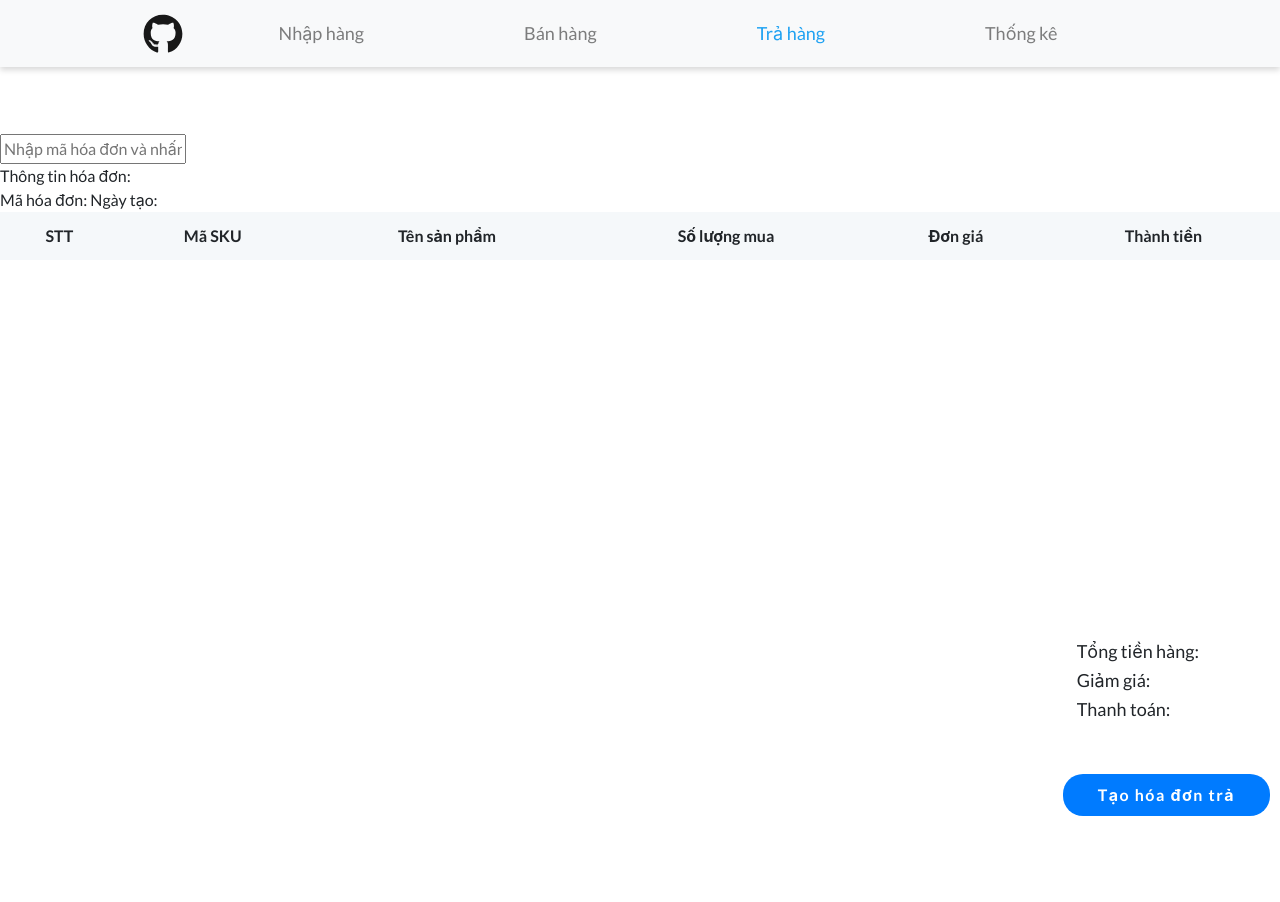
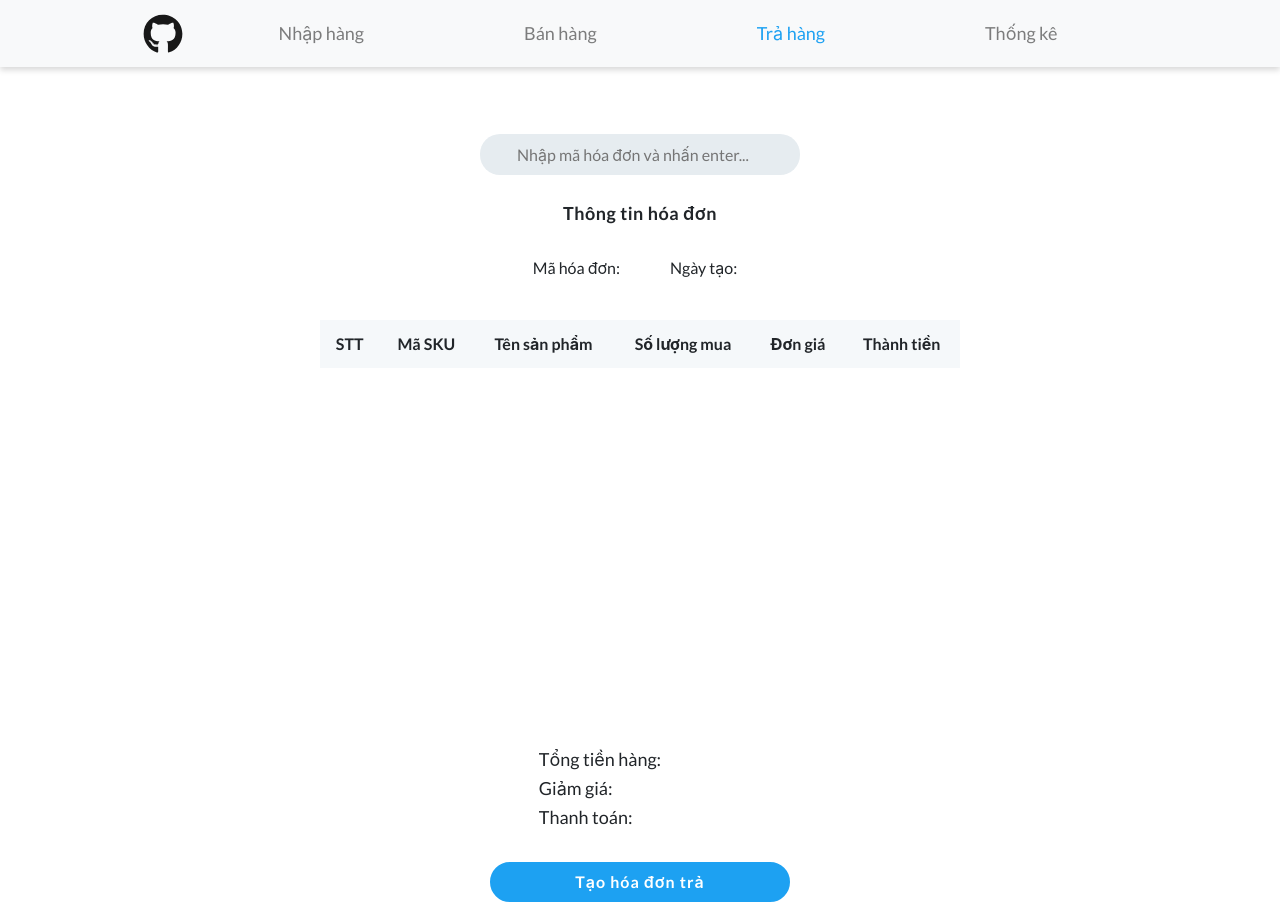
Before and after one commit to TeamJAV/DoAnOOP_version1, a React (Create React App) app in the folder doanoop-react/: page /refund in a window 1280 px wide. Before the commit the page ends 816 px from the top, so only its background shows below. Built offline with nearby package versions, Linux system fonts and the light colour scheme.

Commit message:
default commit

```diff
--- a/doanoop-react/src/App.css
+++ b/doanoop-react/src/App.css
@@ -1,9 +1,9 @@
-@import url('https://fonts.googleapis.com/css2?family=Lato:wght@300;400;700;900&display=swap');
+@import url("https://fonts.googleapis.com/css2?family=Lato:wght@300;400;700;900&display=swap");
 
 body {
   margin: 0;
-  font-family: "Lato",-apple-system, BlinkMacSystemFont, 'Segoe UI', 'Roboto', 'Oxygen',
-    'Ubuntu', 'Cantarell', 'Fira Sans', 'Droid Sans', 'Helvetica Neue',
+  font-family: "Lato", -apple-system, BlinkMacSystemFont, "Segoe UI", "Roboto",
+    "Oxygen", "Ubuntu", "Cantarell", "Fira Sans", "Droid Sans", "Helvetica Neue",
     sans-serif;
   font-weight: 400;
   -webkit-font-smoothing: antialiased;
@@ -11,6 +11,13 @@ body {
 }
 
 code {
-  font-family: source-code-pro, Menlo, Monaco, Consolas, 'Courier New',
+  font-family: source-code-pro, Menlo, Monaco, Consolas, "Courier New",
     monospace;
 }
+
+select:focus,
+button:focus,
+input:focus {
+  outline: none;
+  border: 1px solid #1da1f2;
+}
--- a/doanoop-react/src/components/refund/CreateRefundInvoice.jsx
+++ b/doanoop-react/src/components/refund/CreateRefundInvoice.jsx
@@ -110,18 +110,29 @@ export default class CreateRefundInvoice extends Component {
     }
     return (
       <>
+        <div className="refund-invoice-container">
           <SelectRefundItem
             detail={this.props.detail}
             setDetail={this.setInvoiceDetail}
           ></SelectRefundItem>
+          <div className="center-header-18" style={{ marginBottom: "29px" }}>
+            Danh sách hàng trả lại
+          </div>
           <BatchList
             list={this.state.newRefundInvoice.invoiceDetail}
             type="refund"
             isDeleteAllowed={true}
             delete={this.deleteDetail}
           ></BatchList>
-        <div>Tổng tiền trả lại: {total}</div>
-        <button className="btn-type-2 btn-cancel" onClick={this.props.cancel}>
+          <div className="center-18" style={{ marginBottom: "30px" }}>
+            <span className="mr25">Tổng tiền trả lại:</span>
+            <span>{total}</span>
+          </div>
+          <div style={{ width: "fit-content", margin: "0 auto" }}>
+            <button
+              className="btn-type-2 btn-cancel"
+              onClick={this.props.cancel}
+            >
               Quay lại
             </button>
             <button
@@ -131,12 +142,14 @@ export default class CreateRefundInvoice extends Component {
             >
               Hoàn tiền
             </button>
+          </div>
           <ConfirmModal
             show={this.state.showModal}
             type={this.state.modalType}
             toggleModal={this.handleToggleModal}
             proceed={this.createRefundInvoice}
           ></ConfirmModal>
+        </div>
       </>
     );
   }
--- a/doanoop-react/src/components/refund/InvoiceContainer.jsx
+++ b/doanoop-react/src/components/refund/InvoiceContainer.jsx
@@ -1,9 +1,9 @@
 import React, { Component } from "react";
 import InvoiceSearch from "./InvoiceSearch";
-import { Button } from "react-bootstrap";
 import CreateRefundInvoice from "./CreateRefundInvoice";
 import BatchList from "../BatchList";
 import { isEmptyObject } from "../../utils/object";
+import "../../style/css/refundScreen.css";
 
 export default class InvoiceContainer extends Component {
   constructor(props) {
@@ -40,10 +40,12 @@ export default class InvoiceContainer extends Component {
 
   render() {
     let tempPrice = "";
+    let time = "";
     if (!isEmptyObject(this.state.invoice)) {
       tempPrice =
         this.state.invoice.totalPrice +
         this.state.invoice.totalPrice * this.state.invoice.discount;
+      time = new Date(this.state.invoice.date).toLocaleString().split(",")[0];
     }
     return (
       <>
@@ -53,22 +55,30 @@ export default class InvoiceContainer extends Component {
             detail={this.state.invoice.invoiceDetail}
           ></CreateRefundInvoice>
         ) : (
-          <>
+          <div className="refund-invoice-container">
             <InvoiceSearch
               setInvoice={this.setInvoice}
               setMessage={this.setMessage}
             />
             <div className="invoice-info">
-              <div>Thông tin hóa đơn:</div>
-              <span>Mã hóa đơn: {this.state.invoice.id}</span>
-              <span>Ngày tạo: {this.state.invoice.date}</span>
+              <div className="center-header-18">Thông tin hóa đơn</div>
+              <div id="invoice-info__info">
+                <div className="invoice-info__detail">
+                  <span>Mã hóa đơn:</span>
+                  <span>{this.state.invoice.id}</span>
+                </div>
+                <div className="invoice-info__detail">
+                  <span>Ngày tạo:</span>
+                  <span>{time}</span>
+                </div>
+              </div>
             </div>
             <BatchList
               list={this.state.invoice.invoiceDetail}
               isDeleteAllowed={false}
             />
-            <div className="total-money">
-              <table className="total-money-table">
+            <div className="total-money" style={{ marginBottom: "30px" }}>
+              <table className="total-money-table center">
                 <tbody>
                   <tr>
                     <td className="left-column">Tổng tiền hàng:</td>
@@ -89,18 +99,22 @@ export default class InvoiceContainer extends Component {
                 </tbody>
               </table>
             </div>
+            <div style={{ width: "100%", textAlign: "center" }}>
               {this.state.message === "" ? (
                 <>
-                <Button onClick={this.handleCreateButton}>
+                  <button
+                    className="btn-type-2 btn-confirm"
+                    onClick={this.handleCreateButton}
+                    style={{ width: "300px", margin: "0 auto" }}
+                  >
                     Tạo hóa đơn trả
-                </Button>
+                  </button>
                 </>
               ) : (
-              <div>
-                <p>{this.state.message}</p>
+                <p id="refundMessage">{this.state.message}</p>
+              )}
             </div>
-            )}
-          </>
+          </div>
         )}
       </>
     );
--- a/doanoop-react/src/components/refund/InvoiceSearch.jsx
+++ b/doanoop-react/src/components/refund/InvoiceSearch.jsx
@@ -45,13 +45,13 @@ export default class InvoiceSearch extends Component {
         <form className="invoice-search" onSubmit={this.handleFormSubmit}>
           <input
             type="text"
-            name="invoice-search__input"
+            className="invoice-search__input"
             onChange={this.handleInputChange}
             onFocus={() => {
               this.props.setInvoice({});
             }}
             value={this.state.value}
-            placeholder="Nhập mã hóa đơn và nhấn enter để tìm kiếm..."
+            placeholder="Nhập mã hóa đơn và nhấn enter..."
           ></input>
         </form>
       </>
--- a/doanoop-react/src/components/refund/SelectRefundItem.jsx
+++ b/doanoop-react/src/components/refund/SelectRefundItem.jsx
@@ -69,30 +69,37 @@ export default class SelectRefundItem extends Component {
     }
     return (
       <>
-        <form>
+        <form id="selectRefundForm">
+          <div className="inline-block">
+            <span className="mr25">Sản phẩm:</span>
             <select
-            className="refund-options"
+              className="refund-options input-type-1"
               onChange={this.handleChangeOption}
               defaultValue="default"
             >
               <option value="default" disabled hidden>
-              -- Choose here --
+                -- --
               </option>
               {this.renderOptions()}
             </select>
+          </div>
+          <div className="inline-block">
+            <span className="mr25">Số lượng:</span>
             <input
               type="number"
-            className="refund-quantity"
+              className="refund-quantity input-type-1"
               value={this.state.refundQuantity}
               min="1"
               max={maxQuantity}
               onChange={this.handleChangeQuantity}
               disabled={!isSelected}
             />
+          </div>
           <button
-            className="btn2 btn-confirm"
+            className="btn-type-2 btn-confirm"
             disabled={!isSelected}
             onClick={this.handleAddButton}
+            style={{ width: "85px", padding: "6px" }}
           >
             Thêm
           </button>
--- a/doanoop-react/src/style/css/importScreen.css
+++ b/doanoop-react/src/style/css/importScreen.css
@@ -20,14 +20,20 @@
   border-color: #fff #fff #1da1f2;
   color: #1da1f2;
 }
-.batch-form {
+.batch-form,
+.product-form {
   font-size: 18px;
   overflow: hidden;
   color: rgba(0, 0, 0, 0.5);
   margin: 0 auto;
   margin-bottom: 96px;
 }
-.batch-form input {
+.product-form {
+  width: 50%;
+  margin: 0 auto 50px;
+}
+.batch-form input,
+.product-form input {
   width: 16.4em;
   height: 2.2em;
   border-radius: 20px;
@@ -36,7 +42,8 @@
   background-color: #e6ecf0;
   padding: 0px 30px;
 }
-.batch-form input:focus {
+.batch-form input:focus,
+.product-form input:focus {
   border-radius: 20px;
   border: 1px solid #1da1f2;
 }
@@ -44,6 +51,7 @@
   padding: 0px 20px 0 40px;
 }
 .batch-form__name,
+.product-form__name,
 .batch-form__batch-info > div {
   margin-bottom: 18px;
 }
@@ -107,3 +115,7 @@
   display: flex;
   align-items: center;
 }
+.action-button {
+  width: fit-content;
+  margin: 0 auto;
+}
--- /dev/null
+++ b/doanoop-react/src/style/css/refundScreen.css
@@ -0,0 +1,72 @@
+.refund-invoice-container,
+.invoice-search {
+  width: 50%;
+  margin: 0 auto;
+}
+.invoice-search__input {
+  width: 100%;
+  width: 100%;
+  height: 41px;
+  background-color: #e6ecf0;
+  border-color: transparent;
+  border-radius: 20px;
+  padding: 9px 35px;
+  margin-bottom: 25px;
+}
+#invoice-info__info {
+  display: table;
+  margin: 29px auto 40px;
+}
+.invoice-info__detail {
+  display: table-cell;
+  padding-left: 20px;
+}
+.invoice-info__detail span {
+  margin-right: 15px;
+}
+.total-money-table.center {
+  float: none;
+  margin: 0 auto;
+}
+#refundMessage {
+  color: #1da1f2;
+  font-weight: 600;
+  font-size: 18px;
+  letter-spacing: 0.7px;
+}
+.center-header-18 {
+  font-size: 18px;
+  font-weight: 600;
+  text-align: center;
+  letter-spacing: 0.5px;
+}
+.center-18 {
+  font-size: 18px;
+  text-align: center;
+}
+#selectRefundForm {
+  display: flex;
+  justify-content: space-evenly;
+  align-items: center;
+  margin-bottom: 50px;
+}
+input[type="number"] {
+  width: 70px;
+}
+select {
+  width: 230px;
+  padding-left: 15px;
+}
+.input-type-1 {
+  height: 40px;
+  text-align: center;
+  border-radius: 20px;
+  border: 1px solid #e6ecf0;
+  background-color: #e6ecf0;
+}
+.inline-block {
+  display: inline-block;
+}
+.mr25 {
+  margin-right: 25px;
+}
```
Also changed, not shown: doanoop-react/src/components/import/ProductInputForm.jsx (+20 -17 lines). Lines whose indentation alone changed are shown as unchanged.
